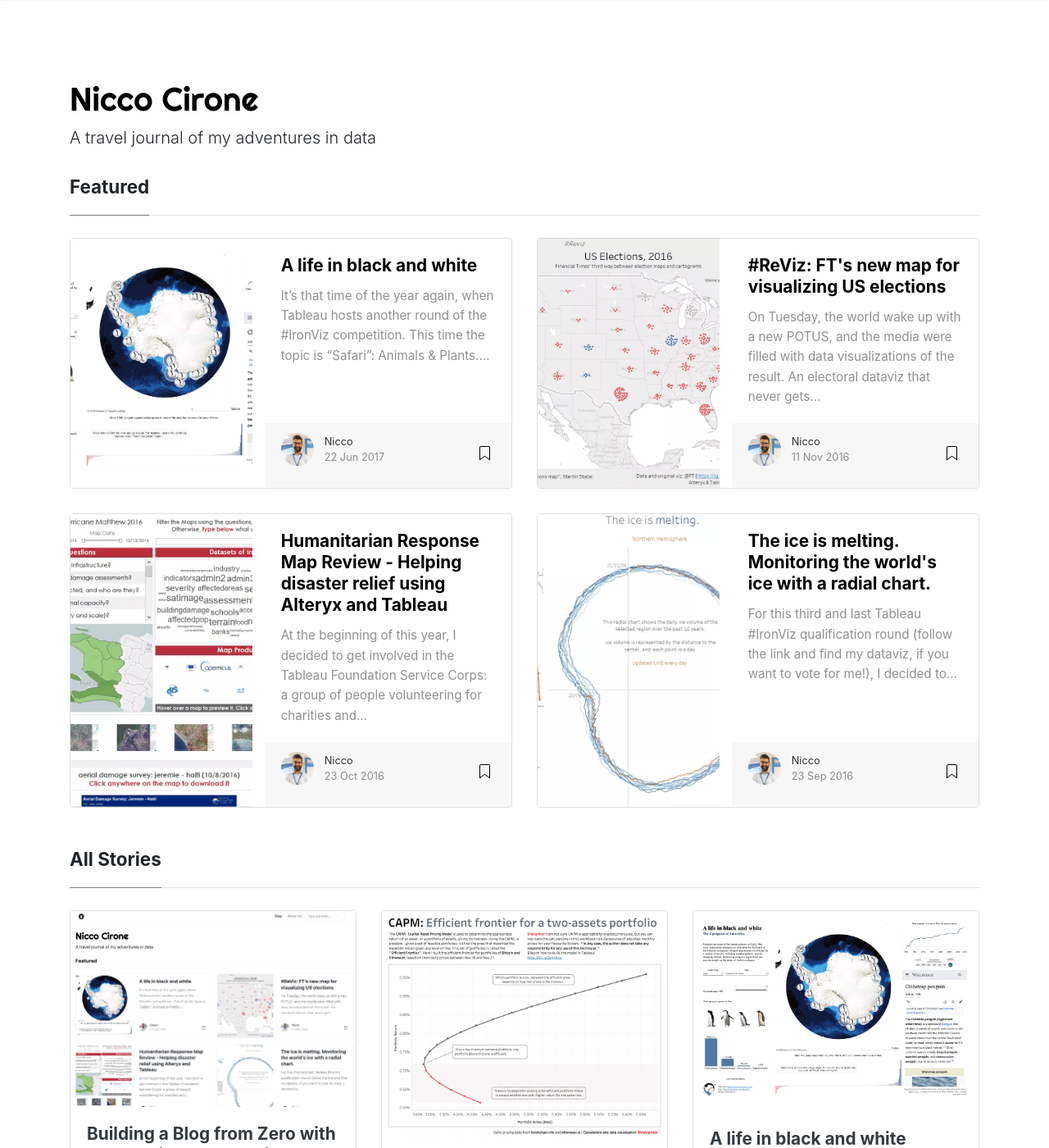
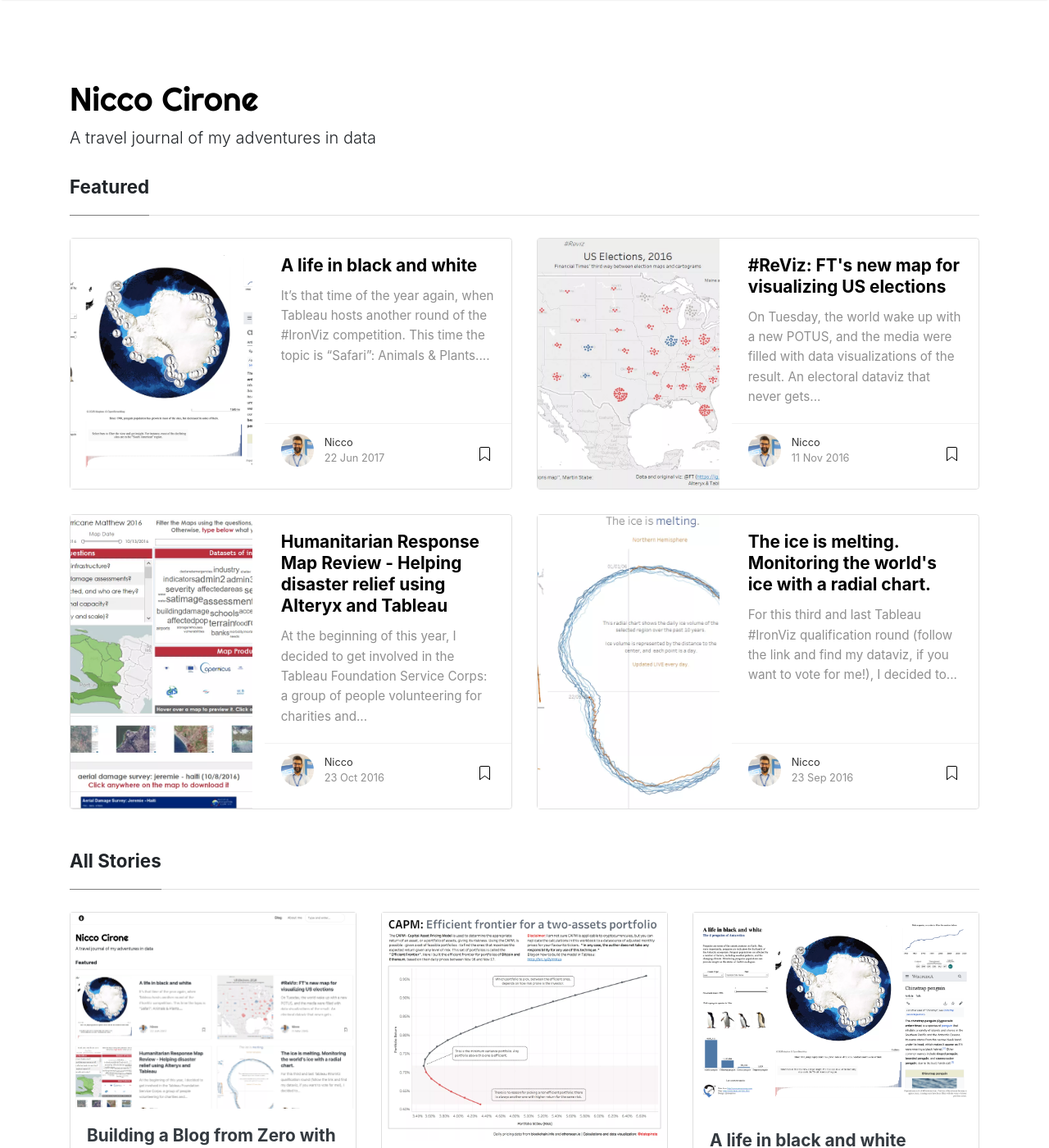
Before and after one commit to Nicco-Cirone/blog, a Jekyll site: the page built from index.html, in a window 1280 px wide and 1400 px high. Shown: the whole window at 82% size. Built offline with Jekyll 4.4.1, drawn with Linux system fonts in a browser that asks for light colours; nearby versions of some CDN libraries; the list of posts is cut into pages by our own code.

Commit message:
Update screen.css

```diff
--- a/assets/css/screen.css
+++ b/assets/css/screen.css
@@ -124,6 +124,11 @@ section.recent-posts {
 .listfeaturedtag .card,
 .card-footer {
     border: 0;
+}
+
+.card-footer {
+  background-color: #fff;
+  border-top: 1px solid rgba(0, 0, 0, 0.05);
 }
 
 .listfeaturedtag .thumbnail {
```
